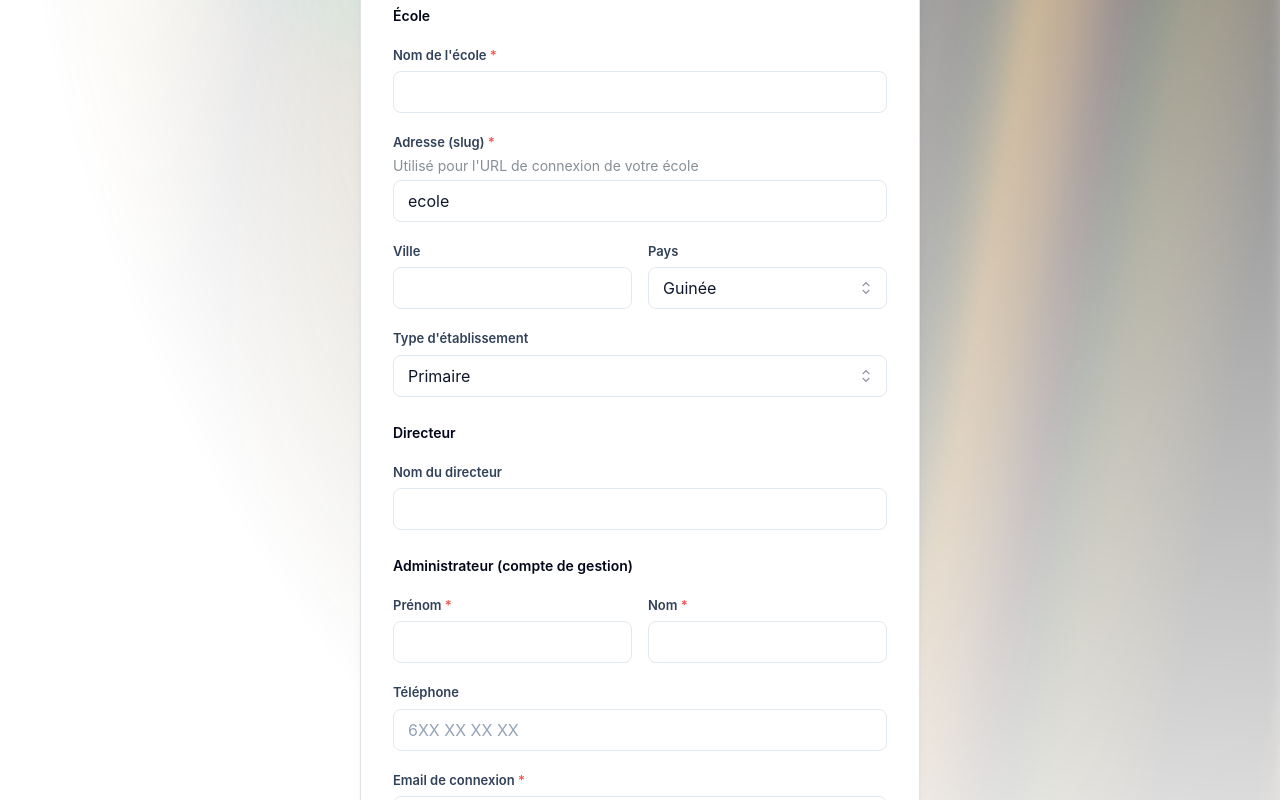
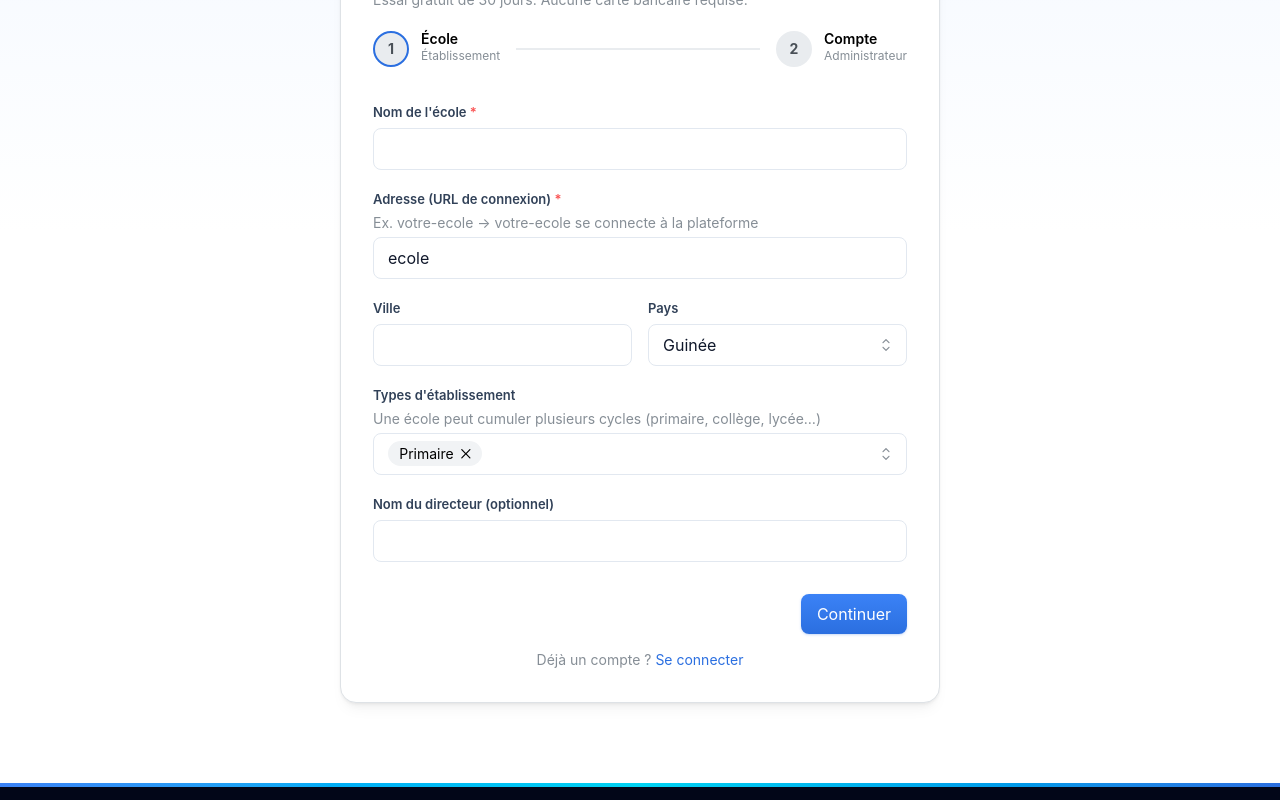
Before and after one commit to blufa/cathclau-edu-front, a Next.js app: page /signup in a window 1280 px wide. Shown: the part 420-1220 px from the top of the page. Built offline with nearby package versions, Linux system fonts and the light colour scheme; no server answers.

Commit message:
inscription bug

```diff
--- a/src/app/(auth)/layout.tsx
+++ b/src/app/(auth)/layout.tsx
@@ -11,7 +11,6 @@ import { getSchoolBranding } from "@/lib/api/platform";
 import { resolveTenantSlug } from "@/lib/branding/tenant-slug";
 import { applyBrandColor } from "@/lib/branding/palette";
 import type { SchoolBranding } from "@/lib/types/platform";
-import { AuroraBackground, Spotlight } from "@/components/ui/aceternity";
 import { Reveal } from "@/components/public/reveal";
 
 /** Layout for unauthenticated pages: already-authenticated users are bounced to the dashboard. */
@@ -48,13 +47,11 @@ export default function AuthLayout({ children }: { children: React.ReactNode })
   if (status === "loading" || status === "authenticated") return <FullPageSpinner />;
 
   return (
-    <AuroraBackground className="min-h-screen px-4 py-12">
-      <Spotlight className="-top-40 left-0 md:-top-20 md:left-60" fill="#99f6e4" />
-
+    <div className="relative flex min-h-screen flex-col items-center justify-center bg-gradient-to-b from-brand-50 via-white to-white px-4 py-12">
       {/* Back to public home — the auth screens are full-screen with no header. */}
       <Link
         href="/"
-        className="absolute left-4 top-4 z-20 inline-flex items-center gap-1.5 rounded-full border border-slate-200 bg-white/80 px-3 py-1.5 text-sm font-medium text-slate-600 backdrop-blur transition hover:border-brand-300 hover:text-brand-700"
+        className="absolute left-4 top-4 z-20 inline-flex items-center gap-1.5 rounded-full border border-slate-200 bg-white px-3 py-1.5 text-sm font-medium text-slate-600 shadow-sm transition hover:border-brand-300 hover:text-brand-700"
       >
         <ArrowLeft className="h-4 w-4" /> Accueil
       </Link>
@@ -71,10 +68,10 @@ export default function AuthLayout({ children }: { children: React.ReactNode })
           )}
           <h1 className="text-xl font-semibold tracking-tight text-slate-900">{school?.schoolName ?? branding.appName}</h1>
         </Link>
-        <div className="rounded-2xl border border-slate-200/80 bg-white/90 p-6 shadow-xl ring-1 ring-slate-900/[0.03] backdrop-blur">
+        <div className="rounded-2xl border border-slate-200 bg-white p-6 shadow-xl ring-1 ring-slate-900/[0.03]">
           {children}
         </div>
       </Reveal>
-    </AuroraBackground>
+    </div>
   );
 }
--- a/src/app/(auth)/login/page.tsx
+++ b/src/app/(auth)/login/page.tsx
@@ -22,7 +22,8 @@ export default function LoginPage() {
     mode: "uncontrolled",
     initialValues: { email: "", password: "" },
     validate: {
-      email: (v) => (/^\S+@\S+$/.test(v) ? null : "Email invalide"),
+      // Connexion par email OU identifiant (username) : on exige juste un champ non vide.
+      email: (v) => (v.trim() ? null : "Email ou identifiant requis"),
       password: (v) => (v ? null : "Mot de passe requis"),
     },
   });
@@ -61,9 +62,9 @@ export default function LoginPage() {
             </Alert>
           )}
           <TextInput
-            label="Email"
-            placeholder="vous@ecole.com"
-            autoComplete="email"
+            label="Email ou identifiant"
+            placeholder="vous@ecole.com ou votre identifiant"
+            autoComplete="username"
             withAsterisk
             {...form.getInputProps("email")}
             key={form.key("email")}
--- a/src/app/(public)/signup/page.tsx
+++ b/src/app/(public)/signup/page.tsx
@@ -3,7 +3,6 @@ import type { Metadata } from "next";
 import { SignupForm } from "@/components/public/signup-form";
 import { FullPageSpinner } from "@/components/ui/spinner";
 import { Reveal } from "@/components/public/reveal";
-import { AuroraBackground, Spotlight } from "@/components/ui/aceternity";
 
 export const metadata: Metadata = {
   title: "Créer mon école — CathClau Edu",
@@ -12,8 +11,7 @@ export const metadata: Metadata = {
 
 export default function SignupPage() {
   return (
-    <AuroraBackground className="px-4 py-16 sm:py-20">
-      <Spotlight className="-top-40 left-0 md:-top-20 md:left-60" fill="#99f6e4" />
+    <div className="min-h-screen bg-gradient-to-b from-brand-50 via-white to-white px-4 py-16 sm:py-20">
       <div className="relative z-10 mx-auto w-full max-w-2xl">
         <Reveal className="mb-8 text-center">
           <p className="text-xs font-semibold uppercase tracking-[0.2em] text-brand-600">
@@ -23,7 +21,7 @@ export default function SignupPage() {
             Créez votre école en quelques minutes
           </h1>
           <p className="mt-3 text-slate-600">
-            Sans carte bancaire. Vous activez votre établissement dès la vérification de l&apos;e-mail.
+            Sans carte bancaire. Votre établissement est actif dès la création — connectez-vous aussitôt.
           </p>
         </Reveal>
         <Reveal delay={0.1}>
@@ -32,6 +30,6 @@ export default function SignupPage() {
           </Suspense>
         </Reveal>
       </div>
-    </AuroraBackground>
+    </div>
   );
 }
--- a/src/components/public/signup-form.tsx
+++ b/src/components/public/signup-form.tsx
@@ -8,19 +8,23 @@ import {
   Anchor,
   Checkbox,
   Group,
+  MultiSelect,
   Select,
   Paper,
   PasswordInput,
   Stack,
+  Stepper,
   Text,
   TextInput,
   Title,
 } from "@mantine/core";
 import { useForm } from "@mantine/form";
+import { Check } from "lucide-react";
 import { Button } from "@/components/ui/button";
 import { getSchoolBranding, resendVerification, signup } from "@/lib/api/platform";
 import { ApiError } from "@/lib/api/errors";
 import { maskEmail, slugify } from "@/lib/platform-utils";
+import { guineaPhoneRule, PHONE_PLACEHOLDER } from "@/lib/phone";
 import { ESTABLISHMENT_TYPE_LABEL } from "@/lib/platform-labels";
 import { ESTABLISHMENT_TYPES, type EstablishmentType } from "@/lib/types/platform";
 
@@ -34,22 +38,28 @@ interface FormValues {
   slug: string;
   ville: string;
   pays: string;
-  typeEtablissement: EstablishmentType;
-  emailDirecteur: string;
+  typesEtablissement: EstablishmentType[];
   directeur: string;
   prenomAdmin: string;
   nomAdmin: string;
+  username: string;
   telephoneAdmin: string;
+  emailDirecteur: string;
   password: string;
   confirm: string;
   cgu: boolean;
 }
 
+// Chaque champ validé et l'étape où il se trouve (pour bloquer le passage à l'étape suivante).
+const STEP0_FIELDS = ["nomEcole", "slug"] as const;
+
 export function SignupForm() {
   const params = useSearchParams();
   const plan = params.get("plan") ?? undefined;
 
-  const [submitted, setSubmitted] = useState<string | null>(null); // real email on success
+  const [active, setActive] = useState(0);
+  const [submittedEmail, setSubmittedEmail] = useState<string | null>(null); // écran vérif email
+  const [activated, setActivated] = useState<{ username: string } | null>(null); // écran « connectez-vous »
   const [serverError, setServerError] = useState<string | null>(null);
   const [loading, setLoading] = useState(false);
   const [slugState, setSlugState] = useState<SlugState>("idle");
@@ -59,32 +69,33 @@ export function SignupForm() {
     mode: "controlled",
     initialValues: {
       nomEcole: "", slug: "", ville: "", pays: "Guinée",
-      typeEtablissement: "PRIMAIRE", emailDirecteur: "", directeur: "",
-      prenomAdmin: "", nomAdmin: "", telephoneAdmin: "",
-      password: "", confirm: "", cgu: false,
+      typesEtablissement: ["PRIMAIRE"], directeur: "",
+      prenomAdmin: "", nomAdmin: "", username: "", telephoneAdmin: "",
+      emailDirecteur: "", password: "", confirm: "", cgu: false,
     },
     validate: {
       nomEcole: (v) => (v.trim().length >= 2 ? null : "Nom de l'école requis"),
-      slug: (v) => (/^[a-z0-9-]{2,}$/.test(v) ? null : "Slug invalide (minuscules, chiffres, tirets)"),
-      prenomAdmin: (v) => (v.trim().length >= 2 ? null : "Prénom de l'administrateur requis"),
-      nomAdmin: (v) => (v.trim().length >= 2 ? null : "Nom de l'administrateur requis"),
-      emailDirecteur: (v) => (/^\S+@\S+\.\S+$/.test(v) ? null : "Email invalide"),
+      slug: (v) => (/^[a-z0-9-]{2,}$/.test(v) ? null : "Adresse invalide (minuscules, chiffres, tirets)"),
+      prenomAdmin: (v) => (v.trim().length >= 2 ? null : "Prénom requis"),
+      nomAdmin: (v) => (v.trim().length >= 2 ? null : "Nom requis"),
+      username: (v) => (/^[a-zA-Z0-9._-]{3,}$/.test(v) ? null : "Identifiant : 3 caractères min. (lettres, chiffres, . _ -)"),
+      // Email FACULTATIF : validé seulement s'il est saisi.
+      emailDirecteur: (v) => (!v || /^\S+@\S+\.\S+$/.test(v) ? null : "Email invalide"),
+      telephoneAdmin: guineaPhoneRule,
       password: (v) =>
-        v.length >= 8 && /[A-Za-z]/.test(v) && /[0-9]/.test(v)
-          ? null
-          : "8 caractères min., avec lettres et chiffres",
+        v.length >= 8 && /[A-Za-z]/.test(v) && /[0-9]/.test(v) ? null : "8 caractères min., avec lettres et chiffres",
       confirm: (v, values) => (v === values.password ? null : "Les mots de passe ne correspondent pas"),
       cgu: (v) => (v ? null : "Vous devez accepter les CGU"),
     },
   });
 
-  // Auto-derive slug from the school name until the user edits it manually.
+  // Slug dérivé du nom de l'école tant qu'il n'est pas édité à la main.
   useEffect(() => {
     if (!slugEdited) form.setFieldValue("slug", slugify(form.values.nomEcole));
     // eslint-disable-next-line react-hooks/exhaustive-deps
   }, [form.values.nomEcole, slugEdited]);
 
-  // Debounced live slug-availability check (branding 200 = taken, 404 = available).
+  // Disponibilité du slug en direct (branding 200 = pris, 404 = libre).
   const slug = form.values.slug;
   useEffect(() => {
     if (!/^[a-z0-9-]{2,}$/.test(slug)) {
@@ -103,33 +114,46 @@ export function SignupForm() {
     return () => clearTimeout(id);
   }, [slug]);
 
-  async function handleSubmit(values: FormValues) {
-    setServerError(null);
-    if (slugState === "taken") {
-      form.setFieldError("slug", "Ce slug est déjà pris");
+  function nextStep() {
+    const errs = STEP0_FIELDS.map((f) => form.validateField(f).hasError);
+    if (errs.some(Boolean) || slugState === "taken") {
+      if (slugState === "taken") form.setFieldError("slug", "Cette adresse est déjà prise");
       return;
     }
+    setActive(1);
+  }
+  const prevStep = () => setActive(0);
+
+  async function handleSubmit(values: FormValues) {
+    if (active === 0) { nextStep(); return; }
+    setServerError(null);
     setLoading(true);
     try {
-      await signup({
+      const result = await signup({
         nomEcole: values.nomEcole,
         slugSouhaite: values.slug,
-        emailDirecteur: values.emailDirecteur,
+        emailDirecteur: values.emailDirecteur || undefined,
+        username: values.username,
         password: values.password,
         directeur: values.directeur || undefined,
         ville: values.ville || undefined,
         pays: values.pays || undefined,
-        typeEtablissement: values.typeEtablissement,
+        typesEtablissement: values.typesEtablissement,
         planSouhaite: plan,
         prenomAdmin: values.prenomAdmin,
         nomAdmin: values.nomAdmin,
         telephoneAdmin: values.telephoneAdmin || undefined,
       });
-      setSubmitted(values.emailDirecteur);
+      // Si l'école est active tout de suite (pas de vérification email), on invite à se connecter.
+      if (result.status === "PENDING_VERIFICATION" && values.emailDirecteur) {
+        setSubmittedEmail(values.emailDirecteur);
+      } else {
+        setActivated({ username: values.username });
+      }
     } catch (err) {
       if (err instanceof ApiError && err.status === 409) {
         const msg = err.userMessage.toLowerCase();
-        if (msg.includes("slug")) form.setFieldError("slug", "Ce slug est déjà pris");
+        if (msg.includes("slug")) { setActive(0); form.setFieldError("slug", "Cette adresse est déjà prise"); }
         else if (msg.includes("email")) form.setFieldError("emailDirecteur", "Un compte existe déjà pour cet email");
         else setServerError(err.userMessage);
       } else {
@@ -140,9 +164,8 @@ export function SignupForm() {
     }
   }
 
-  if (submitted) {
-    return <VerificationSent email={submitted} />;
-  }
+  if (submittedEmail) return <VerificationSent email={submittedEmail} />;
+  if (activated) return <SignupSuccess username={activated.username} />;
 
   const slugHint = {
     idle: null,
@@ -152,28 +175,28 @@ export function SignupForm() {
   }[slugState];
 
   return (
-    <Paper withBorder shadow="sm" radius="lg" p="xl" maw={560} mx="auto">
+    <Paper withBorder shadow="sm" radius="lg" p="xl" maw={600} mx="auto">
       <Title order={3}>Créer mon école</Title>
       <Text size="sm" c="dimmed" mt={4}>
         Essai gratuit de 30 jours{plan ? ` · plan ${plan}` : ""}. Aucune carte bancaire requise.
       </Text>
 
       <form onSubmit={form.onSubmit(handleSubmit)}>
-        <Stack gap="md" mt="lg">
-          {serverError && <Alert color="red" variant="light">{serverError}</Alert>}
+        {serverError && <Alert color="red" variant="light" mt="md">{serverError}</Alert>}
 
-          <Text fw={600} size="sm">École</Text>
+        <Stepper active={active} onStepClick={setActive} size="sm" color="brand" mt="lg"
+          completedIcon={<Check className="h-4 w-4" />}>
+          {/* Étape 1 — École */}
+          <Stepper.Step label="École" description="Établissement">
+            <Stack gap="md" pt="md">
               <TextInput label="Nom de l'école" withAsterisk {...form.getInputProps("nomEcole")} />
               <div>
                 <TextInput
-              label="Adresse (slug)"
-              description="Utilisé pour l'URL de connexion de votre école"
+                  label="Adresse (URL de connexion)"
+                  description="Ex. votre-ecole → votre-ecole se connecte à la plateforme"
                   withAsterisk
                   {...form.getInputProps("slug")}
-              onChange={(e) => {
-                setSlugEdited(true);
-                form.setFieldValue("slug", slugify(e.currentTarget.value));
-              }}
+                  onChange={(e) => { setSlugEdited(true); form.setFieldValue("slug", slugify(e.currentTarget.value)); }}
                 />
                 {slugHint}
               </div>
@@ -181,45 +204,81 @@ export function SignupForm() {
                 <TextInput label="Ville" {...form.getInputProps("ville")} />
                 <Select label="Pays" data={COUNTRIES} {...form.getInputProps("pays")} />
               </Group>
-          <Select
-            label="Type d'établissement"
+              <MultiSelect
+                label="Types d'établissement"
+                description="Une école peut cumuler plusieurs cycles (primaire, collège, lycée…)"
                 data={ESTABLISHMENT_TYPES.map((t) => ({ value: t, label: ESTABLISHMENT_TYPE_LABEL[t] }))}
-            {...form.getInputProps("typeEtablissement")}
+                {...form.getInputProps("typesEtablissement")}
               />
+              <TextInput label="Nom du directeur (optionnel)" {...form.getInputProps("directeur")} />
+            </Stack>
+          </Stepper.Step>
 
-          <Text fw={600} size="sm" mt="xs">Directeur</Text>
-          <TextInput label="Nom du directeur" {...form.getInputProps("directeur")} />
-
-          <Text fw={600} size="sm" mt="xs">Administrateur (compte de gestion)</Text>
+          {/* Étape 2 — Compte administrateur */}
+          <Stepper.Step label="Compte" description="Administrateur">
+            <Stack gap="md" pt="md">
               <Group grow>
                 <TextInput label="Prénom" withAsterisk {...form.getInputProps("prenomAdmin")} />
                 <TextInput label="Nom" withAsterisk {...form.getInputProps("nomAdmin")} />
               </Group>
-          <TextInput label="Téléphone" placeholder="6XX XX XX XX" {...form.getInputProps("telephoneAdmin")} />
-          <TextInput label="Email de connexion" withAsterisk {...form.getInputProps("emailDirecteur")} />
+              <TextInput
+                label="Identifiant de connexion"
+                description="Vous vous connecterez avec cet identifiant (ou votre email s'il est renseigné)"
+                withAsterisk
+                {...form.getInputProps("username")}
+              />
+              <Group grow>
+                <TextInput label="Téléphone" placeholder={PHONE_PLACEHOLDER} inputMode="tel" {...form.getInputProps("telephoneAdmin")} />
+                <TextInput label="Email (optionnel)" type="email" {...form.getInputProps("emailDirecteur")} />
+              </Group>
               <Group grow>
                 <PasswordInput label="Mot de passe" withAsterisk {...form.getInputProps("password")} />
                 <PasswordInput label="Confirmation" withAsterisk {...form.getInputProps("confirm")} />
               </Group>
-
               <Checkbox
                 label={<>J&apos;accepte les conditions générales d&apos;utilisation</>}
                 {...form.getInputProps("cgu", { type: "checkbox" })}
               />
+            </Stack>
+          </Stepper.Step>
+        </Stepper>
 
-          <Button type="submit" loading={loading} fullWidth disabled={slugState === "taken"}>
-            Créer mon école
-          </Button>
-          <Text size="sm" ta="center" c="dimmed">
+        <Group justify="space-between" mt="xl">
+          {active === 1 ? (
+            <Button type="button" variant="secondary" onClick={prevStep} disabled={loading}>Précédent</Button>
+          ) : <span />}
+          {active === 0 ? (
+            <Button type="button" onClick={nextStep} disabled={slugState === "taken"}>Continuer</Button>
+          ) : (
+            <Button type="submit" loading={loading}>Créer mon école</Button>
+          )}
+        </Group>
+        <Text size="sm" ta="center" c="dimmed" mt="md">
           Déjà un compte ? <Anchor component={Link} href="/login">Se connecter</Anchor>
         </Text>
-        </Stack>
       </form>
     </Paper>
   );
 }
 
-/** Confirmation screen after a successful signup (202). `email` is the real address. */
+/** École active immédiatement (sans vérification email) → invite à se connecter. */
+function SignupSuccess({ username }: { username: string }) {
+  return (
+    <Paper withBorder shadow="sm" radius="lg" p="xl" maw={520} mx="auto" ta="center">
+      <div className="mx-auto mb-4 flex h-12 w-12 items-center justify-center rounded-full bg-green-100 text-2xl">✅</div>
+      <Title order={3}>Votre école est créée</Title>
+      <Text c="dimmed" mt="sm">
+        Connectez-vous avec votre identifiant <b>{username}</b> (ou votre email) et votre mot de passe pour
+        commencer à gérer votre établissement.
+      </Text>
+      <Stack mt="lg" gap="sm">
+        <Button component={Link} href="/login">Se connecter</Button>
+      </Stack>
+    </Paper>
+  );
+}
+
+/** Écran de confirmation quand une vérification email est requise. */
 function VerificationSent({ email }: { email: string }) {
   const [cooldown, setCooldown] = useState(RESEND_COOLDOWN);
   const [sending, setSending] = useState(false);
```
Also changed, not shown: src/lib/types/platform.ts (+6 -2 lines). Lines whose indentation alone changed are shown as unchanged.
